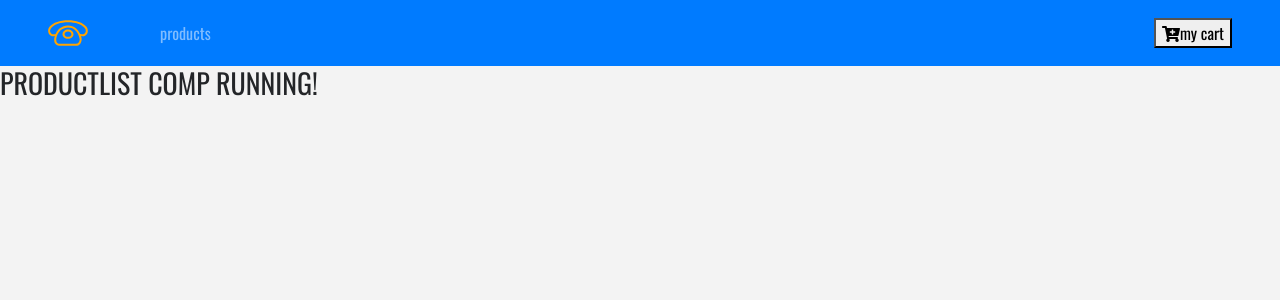
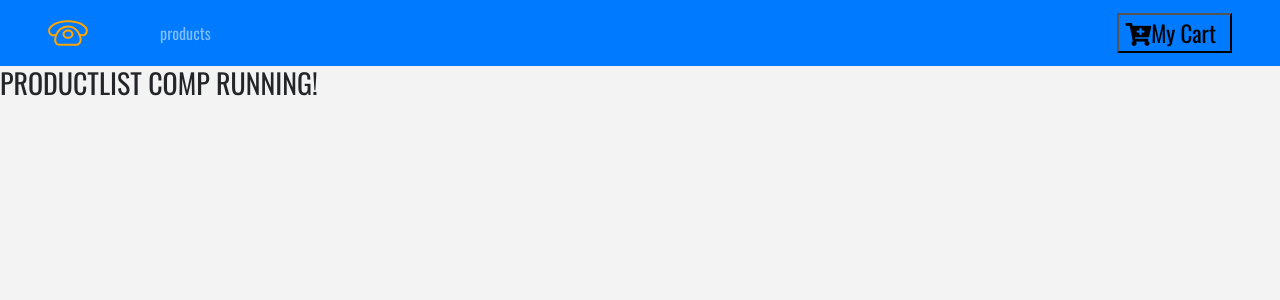
Before and after one commit to drmartirosian/emarket2, a React (Create React App) app: page / in a window 1280 px wide. Shown: the top 300 px of the page. Built offline with nearby package versions, Linux system fonts and the light colour scheme.

Commit message:
Styled-components installed, cart button modded

```diff
--- a/package.json
+++ b/package.json
@@ -11,7 +11,8 @@
     "react": "^16.12.0",
     "react-dom": "^16.12.0",
     "react-router-dom": "^5.1.2",
-    "react-scripts": "3.4.0"
+    "react-scripts": "3.4.0",
+    "styled-components": "^5.0.1"
   },
   "scripts": {
     "start": "react-scripts start",
--- a/src/components/Navbar.js
+++ b/src/components/Navbar.js
@@ -1,7 +1,7 @@
 import React, { Component } from 'react';
 import {Link} from 'react-router-dom';
 import logo from '../logo.svg'
-
+import styled from 'styled-components'
 
 
 export default class Navbar extends Component {
@@ -24,11 +24,20 @@ export default class Navbar extends Component {
                     </li>
                 </ul>
                 <Link to='/cart' className="ml-auto">
-                    <button>
-                        <i className="fas fa-cart-plus" />my cart
-                    </button>
+                    <ButtonContainer>
+                        <span className="mr-2">
+                            <i className="fas fa-cart-plus" />
+                            my cart
+                        </span>
+                    </ButtonContainer>
                 </Link>
             </nav>
         );
     }
 }
+
+const ButtonContainer = styled.button`
+text-transform:capitalize;
+font-size: 1.43rem;
+background: transparent;
+`
```
Also changed, not shown: 1 other file (tests, documents, lock files or other folders).
